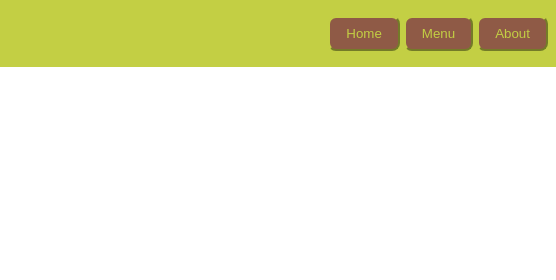
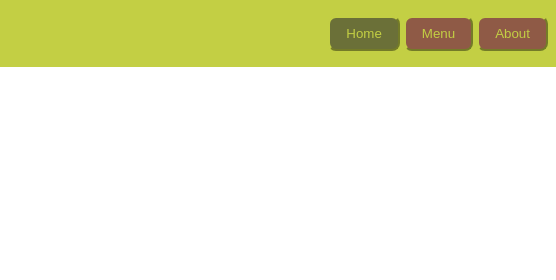
Before and after one commit to ainteraminense/odin-restaurant-page, a website built with webpack: page src/template.html in a window 1280 px wide. Shown: the top 280 px of the page, 724-1280 px from the left. Built offline with nearby package versions, Linux system fonts and the light colour scheme.

Commit message:
Style actie tab in the navigation

```diff
--- a/src/home.js
+++ b/src/home.js
@@ -13,6 +13,17 @@ export function createHome() {
     let p = document.createElement("p");
     p.textContent = "Lorem ipsum dolor sit amet consectetur adipisicing elit. Aspernatur nulla enim adipisci, magni accusamus assumenda doloremque, vel minima aut quaerat, quo voluptate. Dignissimos quasi qui eos labore aspernatur accusamus iure.";
 
+    // highlight active
+    let buttons = document.querySelectorAll("button");
+    let activeBtn = buttons.forEach((btn) => {
+        if (btn.classList.contains("active")) {
+            return btn;
+        }
+    });
+    if (activeBtn) activeBtn.classList.remove("active");
+    activeBtn = document.querySelector("#home");
+    activeBtn.classList.add("active");
+
     main.appendChild(header);
     main.appendChild(img);
     main.appendChild(p);
--- a/src/styles.css
+++ b/src/styles.css
@@ -23,3 +23,9 @@ nav button {
     border-color: #c3cf44;
     color: #c3cf44;
 }
+
+nav button.active {
+    background-color: #6b7038;
+    border-color: #c3cf44;
+    color: #c3cf44;
+}
--- a/src/template.html
+++ b/src/template.html
@@ -12,9 +12,9 @@
                 <h6> All Continents Fare Restaurant</h6>
             </div>
             <div class="links">
-                <button>Home</button>
-                <button>Menu</button>
-                <button>About</button>
+                <button id="home">Home</button>
+                <button id="menu">Menu</button>
+                <button id="about">About</button>
             </div>
         </nav>
     </header>
```
